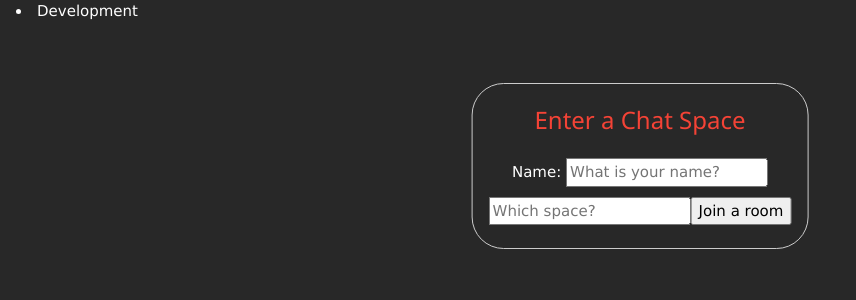
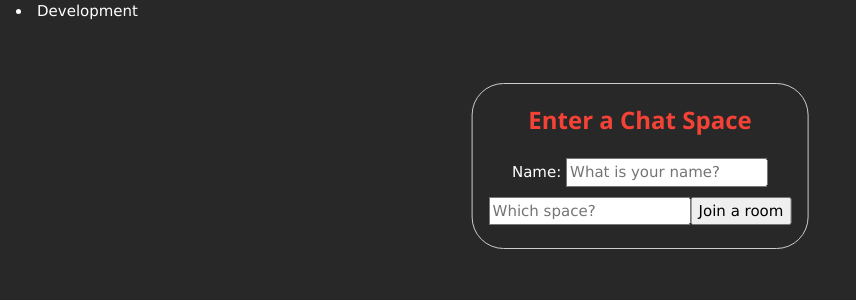
Before and after one commit to ziaboy123/Nexus-Chats, a Flask app: template other-chats/templates/decide.html in a window 1280 px wide. Shown: the part 234-534 px from the top of the page, without its empty margins (0-856 px from the left). Run offline with Flask 3, Linux system fonts and the light colour scheme; the template is opened without the code that fills it, so the values that code supplies are empty; some libraries are stand-ins or nearby versions.

Commit message:
Updated decide.html titles

```diff
--- a/other-chats/templates/decide.html
+++ b/other-chats/templates/decide.html
@@ -39,7 +39,7 @@
         <div class="content w3-display-middle w3-border w3-round-xxlarge w3-padding w3-text-white">
 
 <form method="post" class="buttons">
-    <h3 class="w3-text-red">Enter a Chat Space</h3>
+    <h3 class="w3-text-red"><strong>Enter a Chat Space</strong></h3>
     <div>
         <label>Name:</label>
         <input
```
